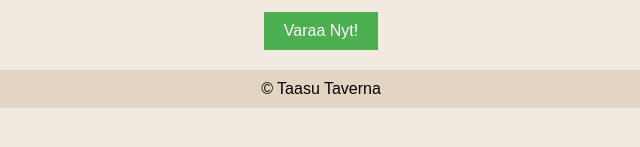
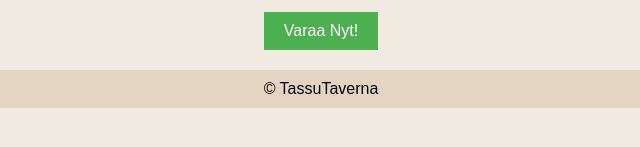
Before and after one commit to Leinonen96/Leinonen96.github.io, a plain HTML site: page index.html in a window 1280 px wide. Shown: the part 223-370 px from the top of the page, 319-959 px from the left. Drawn offline with Linux system fonts and the light colour scheme.

Commit message:
typo fix

```diff
--- a/index.html
+++ b/index.html
@@ -3,7 +3,7 @@
 <head>
 <meta charset="UTF-8">
 <meta name="viewport" content="width=device-width, initial-scale=1.0">
-<title>Taasu Taverna</title>
+<title>TassuTaverna</title>
 <link rel="stylesheet" href="style.css">
 </head>
 <body>
@@ -25,7 +25,7 @@
 </div>
 
 <div class="footer">
-  © Taasu Taverna
+  © TassuTaverna
 </div>
 
 <script>
```
